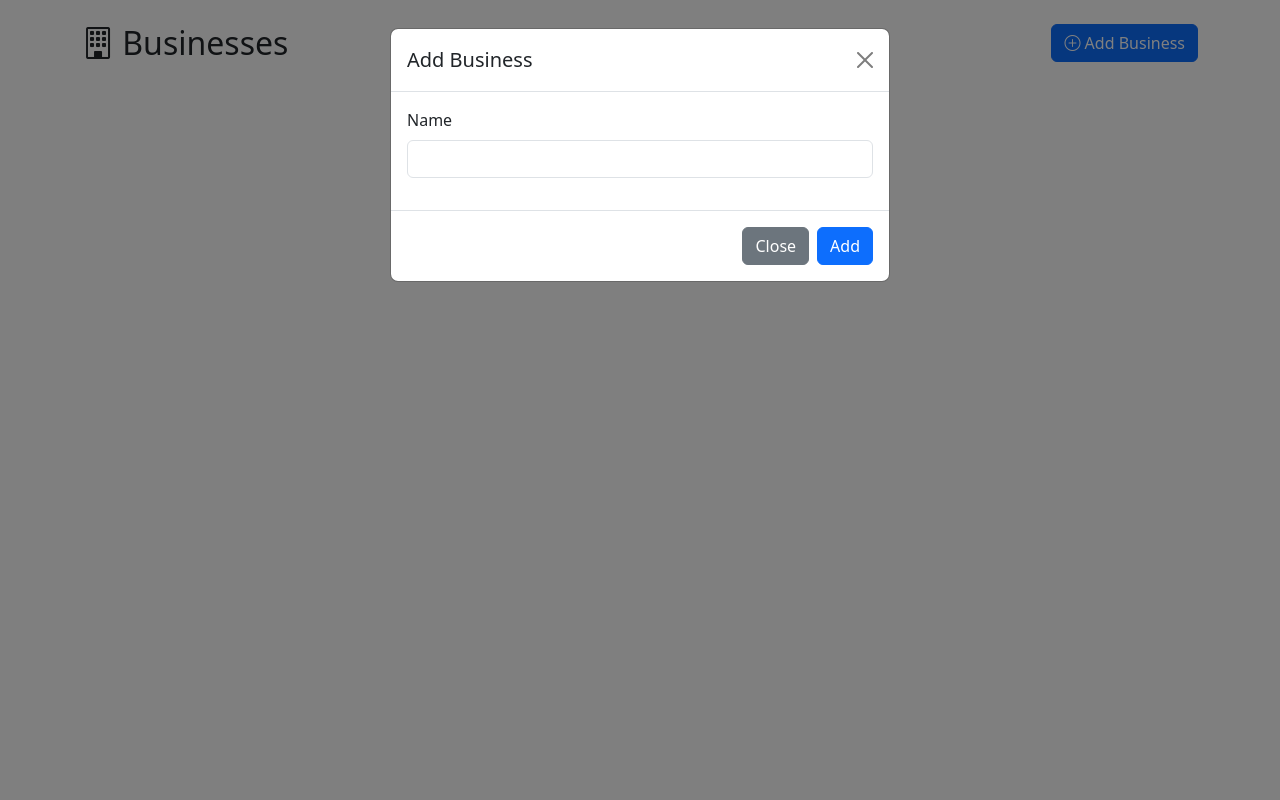
After one commit to AtwongereVianney/new-hostel, a PHP site: page /modules/dashboard/business.php in a window 1280 px wide, after a click on "Add Business". The commit adds this page. Run offline with PHP 8.4, Linux system fonts and the light colour scheme; data that the repository does not hold is empty.

Commit message:
add business.php

```diff
--- a/includes/sidebar.php
+++ b/includes/sidebar.php
@@ -6,13 +6,13 @@
     <hr>
     <ul class="nav nav-pills flex-column mb-auto">
         <li class="nav-item"><a href="../dashboard/index.php" class="nav-link active"><i class="bi bi-speedometer2"></i> Dashboard</a></li>
-        <li><a href="../business.php" class="nav-link link-dark"><i class="bi bi-building"></i> Business</a></li>
+        <li><a href="business.php" class="nav-link link-dark"><i class="bi bi-building"></i> Business</a></li>
         <li><a href="../branches.php" class="nav-link link-dark"><i class="bi bi-diagram-3"></i> Branches</a></li>
         <li><a href="../roles.php" class="nav-link link-dark"><i class="bi bi-person-badge"></i> Roles</a></li>
         <li><a href="../permissions.php" class="nav-link link-dark"><i class="bi bi-shield-lock"></i> Permissions</a></li>
         <li><a href="../users.php" class="nav-link link-dark"><i class="bi bi-people"></i> Users</a></li>
         <li><a href="../hostels.php" class="nav-link link-dark"><i class="bi bi-house-door"></i> Hostels</a></li>
-        <li><a href="../rooms.php" class="nav-link link-dark"><i class="bi bi-door-open"></i> Rooms</a></li>
+        <li><a href="rooms.php" class="nav-link link-dark"><i class="bi bi-door-open"></i> Rooms</a></li>
         <li><a href="../bookings.php" class="nav-link link-dark"><i class="bi bi-calendar-check"></i> Bookings</a></li>
         <li><a href="../payments.php" class="nav-link link-dark"><i class="bi bi-credit-card"></i> Payments</a></li>
         <li><a href="../allocations.php" class="nav-link link-dark"><i class="bi bi-box-arrow-in-right"></i> Allocations</a></li>
--- /dev/null
+++ b/modules/dashboard/business.php
@@ -0,0 +1,169 @@
+<?php
+require_once '../../config/db.php';
+
+// Handle Add
+if (isset($_POST['add'])) {
+    $name = trim($_POST['name']);
+    if ($name) {
+        $stmt = mysqli_prepare($conn, "INSERT INTO business (name) VALUES (?)");
+        mysqli_stmt_bind_param($stmt, 's', $name);
+        mysqli_stmt_execute($stmt);
+        mysqli_stmt_close($stmt);
+        header('Location: business.php');
+        exit;
+    }
+}
+// Handle Edit
+if (isset($_POST['edit'])) {
+    $id = intval($_POST['id']);
+    $name = trim($_POST['name']);
+    if ($id && $name) {
+        $stmt = mysqli_prepare($conn, "UPDATE business SET name = ? WHERE id = ?");
+        mysqli_stmt_bind_param($stmt, 'si', $name, $id);
+        mysqli_stmt_execute($stmt);
+        mysqli_stmt_close($stmt);
+        header('Location: business.php');
+        exit;
+    }
+}
+// Handle Delete
+if (isset($_POST['delete'])) {
+    $id = intval($_POST['id']);
+    if ($id) {
+        $stmt = mysqli_prepare($conn, "UPDATE business SET deleted_at = NOW() WHERE id = ?");
+        mysqli_stmt_bind_param($stmt, 'i', $id);
+        mysqli_stmt_execute($stmt);
+        mysqli_stmt_close($stmt);
+        header('Location: business.php');
+        exit;
+    }
+}
+// Fetch all businesses
+$query = "SELECT * FROM business WHERE deleted_at IS NULL";
+$result = mysqli_query($conn, $query);
+?>
+<!DOCTYPE html>
+<html>
+<head>
+    <title>Business</title>
+    <link href="https://cdn.jsdelivr.net/npm/bootstrap@5.3.0/dist/css/bootstrap.min.css" rel="stylesheet">
+    <link rel="stylesheet" href="https://cdn.jsdelivr.net/npm/bootstrap-icons@1.10.5/font/bootstrap-icons.css">
+    <style>
+        .business-card {
+            min-width: 250px;
+            max-width: 350px;
+            margin: 0 auto 1.5rem auto;
+        }
+        .card-actions {
+            display: flex;
+            gap: 0.5rem;
+            justify-content: center;
+        }
+        .modal-confirm {
+            text-align: center;
+            padding: 2rem 1rem;
+        }
+        .modal-confirm .modal-title {
+            font-size: 1.3rem;
+            font-weight: 600;
+        }
+        .modal-confirm .modal-body i {
+            font-size: 2.5rem;
+            color: #dc3545;
+            margin-bottom: 1rem;
+        }
+    </style>
+</head>
+<body>
+<div class="container py-4">
+    <div class="d-flex justify-content-between align-items-center mb-4">
+        <h2 class="mb-0"><i class="bi bi-building"></i> Businesses</h2>
+        <button class="btn btn-primary" data-bs-toggle="modal" data-bs-target="#addModal"><i class="bi bi-plus-circle"></i> Add Business</button>
+    </div>
+    <div class="row g-4">
+        <?php while ($row = mysqli_fetch_assoc($result)): ?>
+            <div class="col-12 col-md-6 col-lg-4">
+                <div class="card business-card shadow-sm">
+                    <div class="card-body">
+                        <h5 class="card-title mb-2"><i class="bi bi-building me-2"></i><?= htmlspecialchars($row['name']) ?></h5>
+                        <p class="card-text mb-1"><small class="text-muted">Created: <?= htmlspecialchars($row['created_at']) ?></small></p>
+                        <p class="card-text mb-3"><small class="text-muted">Updated: <?= htmlspecialchars($row['updated_at']) ?></small></p>
+                        <div class="card-actions">
+                            <button class="btn btn-sm btn-warning" data-bs-toggle="modal" data-bs-target="#editModal<?= $row['id'] ?>"><i class="bi bi-pencil"></i> Edit</button>
+                            <button class="btn btn-sm btn-danger" data-bs-toggle="modal" data-bs-target="#deleteModal<?= $row['id'] ?>"><i class="bi bi-trash"></i> Delete</button>
+                        </div>
+                    </div>
+                </div>
+            </div>
+            <!-- Edit Modal -->
+            <div class="modal fade" id="editModal<?= $row['id'] ?>" tabindex="-1" aria-labelledby="editModalLabel<?= $row['id'] ?>" aria-hidden="true">
+              <div class="modal-dialog">
+                <div class="modal-content">
+                  <form method="post" action="">
+                    <div class="modal-header">
+                      <h5 class="modal-title" id="editModalLabel<?= $row['id'] ?>">Edit Business</h5>
+                      <button type="button" class="btn-close" data-bs-dismiss="modal" aria-label="Close"></button>
+                    </div>
+                    <div class="modal-body">
+                      <input type="hidden" name="id" value="<?= $row['id'] ?>">
+                      <div class="mb-3">
+                        <label for="name<?= $row['id'] ?>" class="form-label">Name</label>
+                        <input type="text" class="form-control" id="name<?= $row['id'] ?>" name="name" value="<?= htmlspecialchars($row['name']) ?>" required>
+                      </div>
+                    </div>
+                    <div class="modal-footer">
+                      <button type="button" class="btn btn-secondary" data-bs-dismiss="modal">Close</button>
+                      <button type="submit" name="edit" class="btn btn-primary">Save changes</button>
+                    </div>
+                  </form>
+                </div>
+              </div>
+            </div>
+            <!-- Delete Modal -->
+            <div class="modal fade" id="deleteModal<?= $row['id'] ?>" tabindex="-1" aria-labelledby="deleteModalLabel<?= $row['id'] ?>" aria-hidden="true">
+              <div class="modal-dialog modal-dialog-centered">
+                <div class="modal-content modal-confirm">
+                  <form method="post" action="">
+                    <div class="modal-body">
+                      <i class="bi bi-exclamation-triangle-fill"></i>
+                      <h5 class="modal-title mb-3" id="deleteModalLabel<?= $row['id'] ?>">Delete Business</h5>
+                      <input type="hidden" name="id" value="<?= $row['id'] ?>">
+                      <p>Are you sure you want to delete <strong><?= htmlspecialchars($row['name']) ?></strong>?</p>
+                    </div>
+                    <div class="modal-footer justify-content-center">
+                      <button type="button" class="btn btn-secondary" data-bs-dismiss="modal">Cancel</button>
+                      <button type="submit" name="delete" class="btn btn-danger">Delete</button>
+                    </div>
+                  </form>
+                </div>
+              </div>
+            </div>
+        <?php endwhile; ?>
+    </div>
+    <!-- Add Modal -->
+    <div class="modal fade" id="addModal" tabindex="-1" aria-labelledby="addModalLabel" aria-hidden="true">
+      <div class="modal-dialog">
+        <div class="modal-content">
+          <form method="post" action="">
+            <div class="modal-header">
+              <h5 class="modal-title" id="addModalLabel">Add Business</h5>
+              <button type="button" class="btn-close" data-bs-dismiss="modal" aria-label="Close"></button>
+            </div>
+            <div class="modal-body">
+              <div class="mb-3">
+                <label for="name" class="form-label">Name</label>
+                <input type="text" class="form-control" id="name" name="name" required>
+              </div>
+            </div>
+            <div class="modal-footer">
+              <button type="button" class="btn btn-secondary" data-bs-dismiss="modal">Close</button>
+              <button type="submit" name="add" class="btn btn-primary">Add</button>
+            </div>
+          </form>
+        </div>
+      </div>
+    </div>
+</div>
+<script src="https://cdn.jsdelivr.net/npm/bootstrap@5.3.0/dist/js/bootstrap.bundle.min.js"></script>
+</body>
+</html>
```
Also changed, not shown: business.php (added, +169 -0 lines), dashboard/index.php (deleted, +0 -127 lines), modules/dashboard/rooms.php (added, +38 -0 lines).
